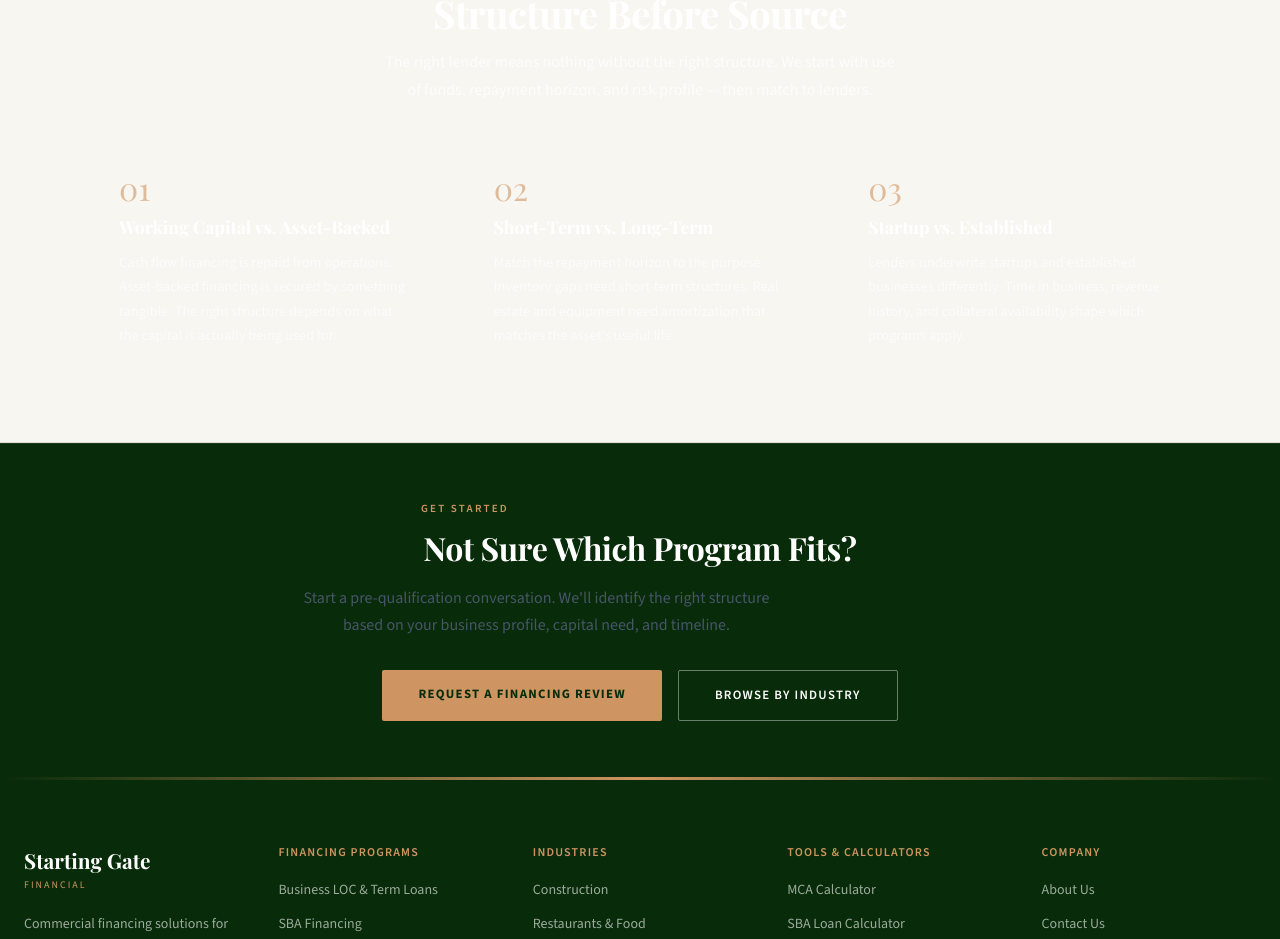
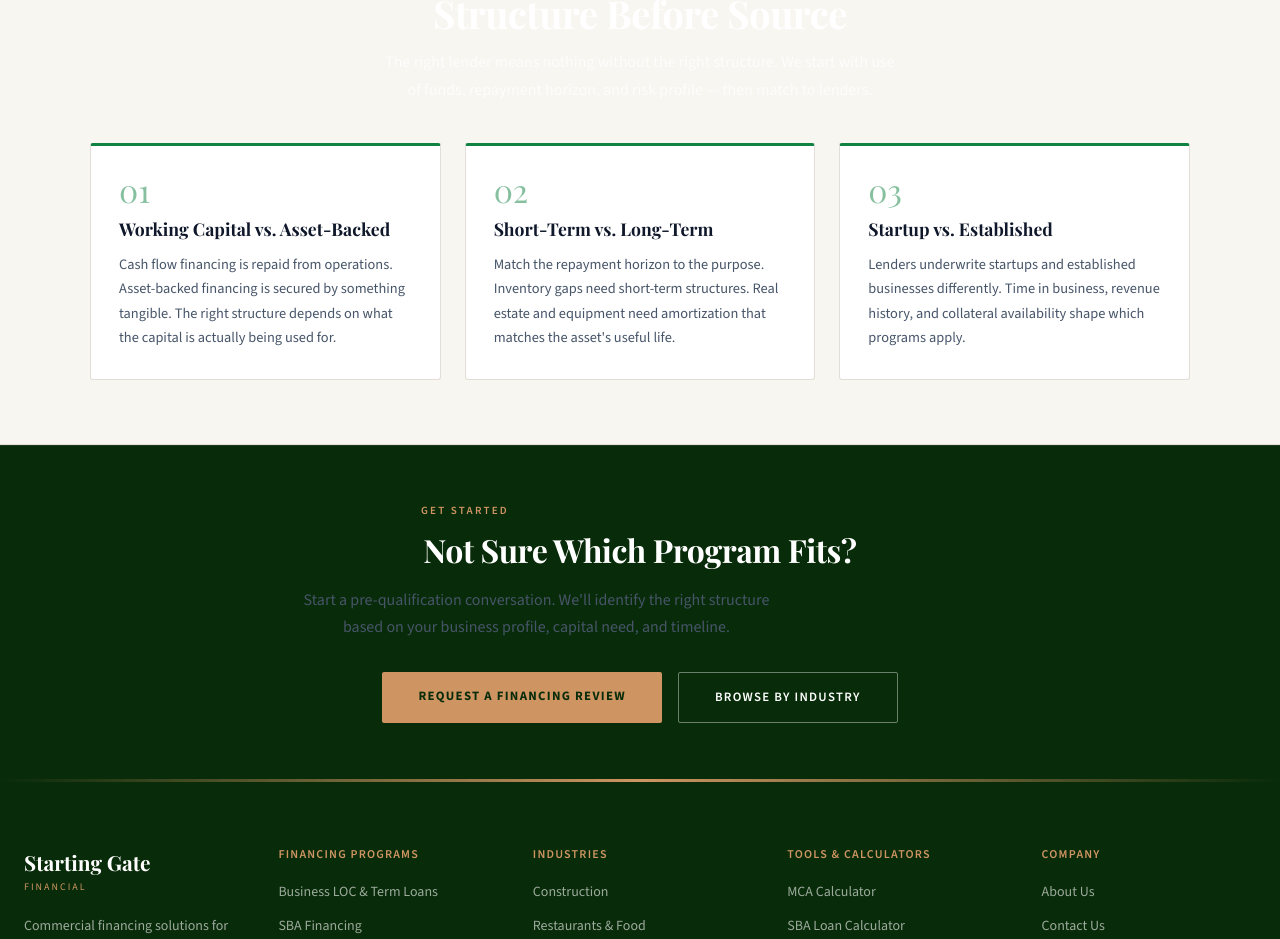
Before and after one commit to syed-sgf/sgf-site, a Next.js app: page /financing-options in a window 1280 px wide. Shown: the part 2125-3064 px from the top of the page. Built offline with nearby package versions, Linux system fonts and the light colour scheme; a web font is replaced by a local one.

Commit message:
fix: Structure Before Source — correct card colors for cream bg

```diff
--- a/app/financing-options/page.tsx
+++ b/app/financing-options/page.tsx
@@ -198,10 +198,10 @@ export default function FinancingOptionsPage() {
               { n: "02", title: "Short-Term vs. Long-Term", body: "Match the repayment horizon to the purpose. Inventory gaps need short-term structures. Real estate and equipment need amortization that matches the asset's useful life." },
               { n: "03", title: "Startup vs. Established", body: "Lenders underwrite startups and established businesses differently. Time in business, revenue history, and collateral availability shape which programs apply." },
             ].map((item) => (
-              <div key={item.n} style={{ background: "rgba(255,255,255,0.05)", border: "1px solid rgba(255,255,255,0.1)", borderRadius: "4px", padding: "1.75rem" }}>
-                <p style={{ fontSize: "2rem", fontFamily: G.serif, color: G.gold, opacity: 0.6, margin: "0 0 0.75rem", lineHeight: 1 }}>{item.n}</p>
-                <h3 style={{ fontFamily: G.serif, fontSize: "1.1rem", fontWeight: "700", color: "#fff", margin: "0 0 0.75rem" }}>{item.title}</h3>
-                <p style={{ fontSize: "0.9rem", color: "rgba(255,255,255,0.65)", lineHeight: "1.7", margin: 0, fontFamily: G.sans }}>{item.body}</p>
+              <div key={item.n} style={{ background: "#fff", border: "1px solid #E2DDD6", borderTop: "3px solid #118241", borderRadius: "3px", padding: "1.75rem" }}>
+                <p style={{ fontSize: "2rem", fontFamily: G.serif, color: "#118241", opacity: 0.5, margin: "0 0 0.75rem", lineHeight: 1 }}>{item.n}</p>
+                <h3 style={{ fontFamily: G.serif, fontSize: "1.1rem", fontWeight: "700", color: "#0F172A", margin: "0 0 0.75rem" }}>{item.title}</h3>
+                <p style={{ fontSize: "0.9rem", color: "#475569", lineHeight: "1.7", margin: 0, fontFamily: G.sans }}>{item.body}</p>
               </div>
             ))}
           </div>
```
